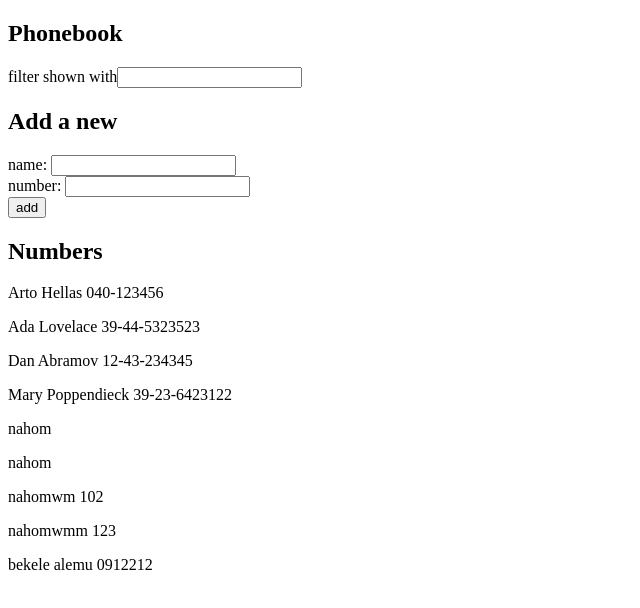
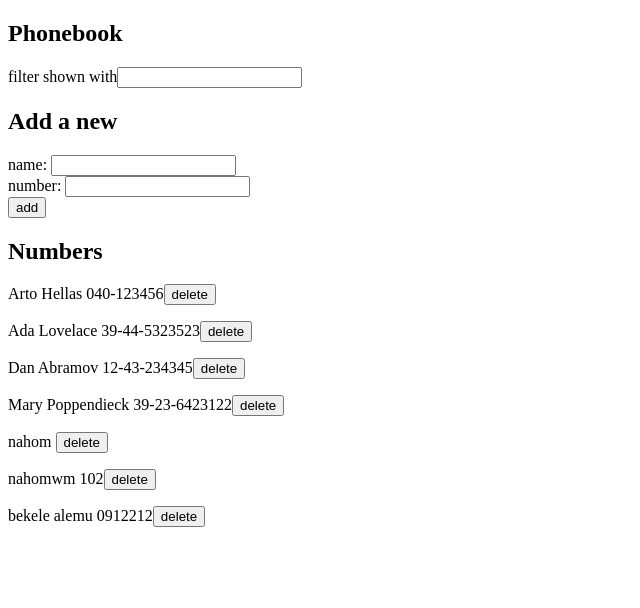
Before and after one commit to nahomWM/fullstackopen, a React (Vite) app in the folder part2/phonebook/: page / in a window 1280 px wide. Shown: the top 608 px of the page, without its empty margins (0-640 px from the left). Built offline with nearby package versions, Linux system fonts and the light colour scheme; data requests are answered from the project's data file.

Commit message:
add exercise 2.14

```diff
--- a/part2/phonebook/db.json
+++ b/part2/phonebook/db.json
@@ -26,19 +26,9 @@
       "phoneNo": "123"
     },
     {
-      "id": "6",
-      "name": "nahom",
-      "phoneNo": "092333"
-    },
-    {
       "id": "7",
       "name": "nahomwm",
       "number": "102"
-    },
-    {
-      "id": "8",
-      "name": "nahomwmm",
-      "number": "123"
     },
     {
       "id": 9,
--- a/part2/phonebook/src/App.jsx
+++ b/part2/phonebook/src/App.jsx
@@ -1,51 +1,57 @@
-import { useState, useEffect } from 'react'
-import ShowNames from './components/ShowNames'
-import Filter from './components/Filter'
-import PersonForm from './components/PersonForm'
-import phoneService from './services/phonebooks'
+import { useState, useEffect } from "react";
+import ShowNames from "./components/ShowNames";
+import Filter from "./components/Filter";
+import PersonForm from "./components/PersonForm";
+import phoneService from "./services/phonebooks";
 const App = () => {
-const [persons, setPersons] = useState([ ])
+  const [persons, setPersons] = useState([]);
   useEffect(() => {
-   phoneService.getAll()
-      .then(response => {
-        setPersons(response)
-      })
-  }, [])
-const [newName, setNewName] = useState('')
-const [newNumber, setNewNumber] = useState('')
-  const [filter, setFilter] = useState('')
+    phoneService.getAll().then((response) => {
+      setPersons(response);
+    });
+  }, []);
+  const [newName, setNewName] = useState("");
+  const [newNumber, setNewNumber] = useState("");
+  const [filter, setFilter] = useState("");
 
-const addPerson = function(event) {
-    event.preventDefault()
- const exists = persons.some(
-   person => person.name === newName
-    )
+  const addPerson = function (event) {
+    event.preventDefault();
+    const exists = persons.some((person) => person.name === newName);
     if (exists) {
-  alert(`${newName} already added to phonebook`)
-  return
+      alert(`${newName} already added to phonebook`);
+      return;
     }
     const newperson = {
-
       name: newName,
       number: newNumber,
       id: persons.length + 1,
+    };
+    phoneService.create(newperson).then((response) => {
+      setPersons(persons.concat(response));
+      setNewName("");
+      setNewNumber("");
+    });
+  };
+  const showOnInput = function (event) {
+    setNewName(event.target.value);
+  };
+  const showOnNumber = function (event) {
+    setNewNumber(event.target.value);
+  };
+  const addToFilter = function (event) {
+    setFilter(event.target.value);
+  };
+  const personsToShow = persons.filter((person) =>
+    person.name.toLowerCase().includes(filter.toLowerCase())
+  );
+  const deletePerson = (id, name) => {
+    if (window.confirm(`Delete ${name}?`)) {
+      phoneService.deleteSingle(id).then(() => {
+        setPersons(persons.filter((person) => person.id !== id));
+      });
     }
-  phoneService.create(newperson).then((response)=>  { setPersons(persons.concat(response))
-    setNewName('')
-    setNewNumber('')
-  })}
-const showOnInput = function(event) {
-    setNewName(event.target.value)
-  }
-const showOnNumber = function(event) {
-    setNewNumber(event.target.value)
-  }
-const addToFilter = function(event) {
-    setFilter(event.target.value)
-  }
-const personsToShow = persons.filter(person =>
-    person.name.toLowerCase().includes(filter.toLowerCase())
-  )
+  };
+
   return (
     <div>
       <h2>Phonebook</h2>
@@ -63,9 +69,9 @@ const personsToShow = persons.filter(person =>
 
       <h2>Numbers</h2>
 
-      <ShowNames persons={personsToShow} />
+      <ShowNames persons={personsToShow} deletePerson={deletePerson} />
     </div>
-  )
-}
+  );
+};
 
-export default App
+export default App;
--- a/part2/phonebook/src/components/ShowNames.jsx
+++ b/part2/phonebook/src/components/ShowNames.jsx
@@ -1,13 +1,16 @@
-const ShowNames = function({ persons }) {
+const ShowNames = ({ persons, deletePerson }) => {
   return (
     <div>
-      {persons.map(person =>
+      {persons.map((person) => (
         <p key={person.id}>
-   {person.name} {person.number}
+          {person.name} {person.number}
+          <button onClick={() => deletePerson(person.id, person.name)}>
+            delete
+          </button>
         </p>
-      )}
+      ))}
     </div>
-  )
-}
+  );
+};
 
-export default ShowNames
+export default ShowNames;
--- a/part2/phonebook/src/services/phonebooks.js
+++ b/part2/phonebook/src/services/phonebooks.js
@@ -1,16 +1,21 @@
-import axios from 'axios'
-const baseUrl = 'http://localhost:3001/persons'
+import axios from "axios";
+const baseUrl = "http://localhost:3001/persons";
 
 const getAll = () => {
-  const request = axios.get(baseUrl)
-  return request.then(response => response.data)
-}
+  const request = axios.get(baseUrl);
+  return request.then((response) => response.data);
+};
 
-const create = newObject => {
-  const request = axios.post(baseUrl, newObject)
-  return request.then(response => response.data)
-}
+const create = (newObject) => {
+  const request = axios.post(baseUrl, newObject);
+  return request.then((response) => response.data);
+};
+const deleteSingle = (id) => {
+  return axios.delete(`${baseUrl}/${id}`);
+};
+
 export default {
   getAll,
-  create
-}
+  create,
+  deleteSingle,
+};
```
Lines whose indentation alone changed are shown as unchanged.
